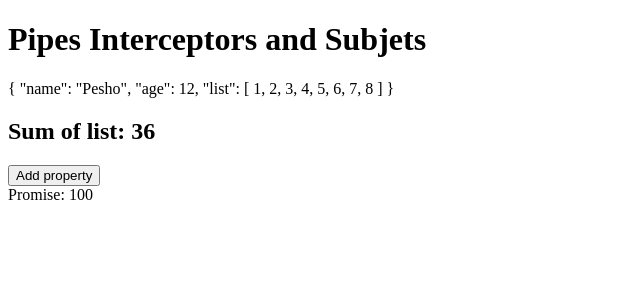
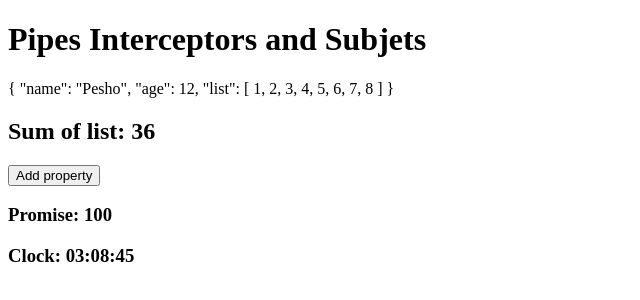
Before and after one commit to DeyanaNikolova/Angular-june-2023, an Angular app in the folder pipes-and-subjects/: page / in a window 1280 px wide. Shown: the top 300 px of the page, without its empty margins (0-640 px from the left). Built offline with nearby package versions, Linux system fonts and the light colour scheme.

Commit message:
Add clock

```diff
--- a/pipes-and-subjects/src/app/app.component.html
+++ b/pipes-and-subjects/src/app/app.component.html
@@ -11,4 +11,7 @@
   <button (click)="addProperty()">Add property</button>
 </div>
 
-<div>Promise: {{ p | async }}</div>
+<div>
+  <h3>Promise: {{ p | async }}</h3>
+  <h3>Clock: {{ time$ | async | date : "hh:mm:ss" }}</h3>
+</div>
--- a/pipes-and-subjects/src/app/app.component.ts
+++ b/pipes-and-subjects/src/app/app.component.ts
@@ -1,4 +1,5 @@
 import { Component } from '@angular/core';
+import { interval, map } from 'rxjs';
 
 @Component({
   selector: 'app-root',
@@ -24,6 +25,10 @@ export class AppComponent {
   }
 
   p = new Promise((resolve) => {
-    resolve(100);
+    setTimeout(() => {
+      resolve(100);
+    }, 3000);
   });
+
+  time$ = interval(1000).pipe(map(() => new Date()));
 }
```
